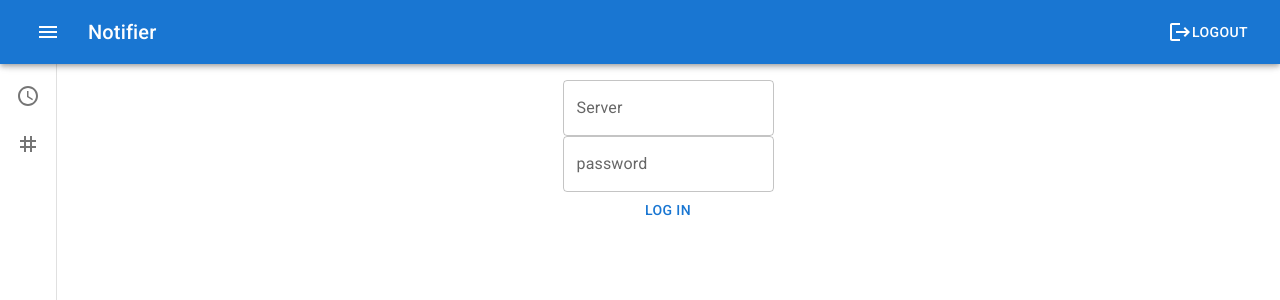
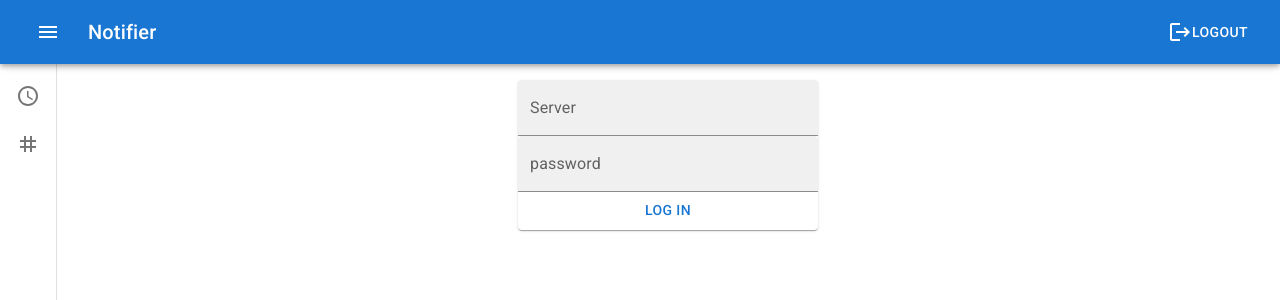
Before and after one commit to CyberL1/Notifier-frontend, a React (Vite) app: page / in a window 1280 px wide. Shown: the top 300 px of the page. Built offline with nearby package versions, Linux system fonts and the light colour scheme.

Commit message:
fix: login page

```diff
--- a/src/components/Login.tsx
+++ b/src/components/Login.tsx
@@ -1,4 +1,4 @@
-import { Box, Button, TextField } from "@mui/material";
+import { Button, Paper, TextField } from "@mui/material";
 
 export default function Login() {
 	async function onSubmit(e) {
@@ -24,20 +24,26 @@ export default function Login() {
 	}
 
 	return (
-		<Box
+		<Paper
 			component="form"
 			autoComplete="off"
 			onSubmit={onSubmit}
 			sx={{
 				display: "flex",
 				flexDirection: "column",
-				alignItems: "center",
-				justifyContent: "center",
+				margin: "auto",
+				width: 300,
+				height: 150,
 			}}
 		>
-			<TextField label="Server" name="server" />
-			<TextField label="password" type="password" name="password" />
+			<TextField label="Server" name="server" variant="filled" />
+			<TextField
+				label="password"
+				type="password"
+				name="password"
+				variant="filled"
+			/>
 			<Button type="submit">Log in</Button>
-		</Box>
+		</Paper>
 	);
 }
```
Also changed, not shown: 1 other file (tests, documents, lock files or other folders).
